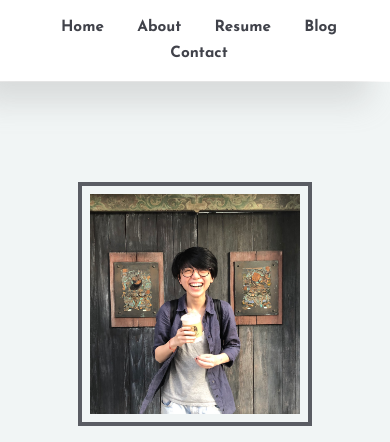
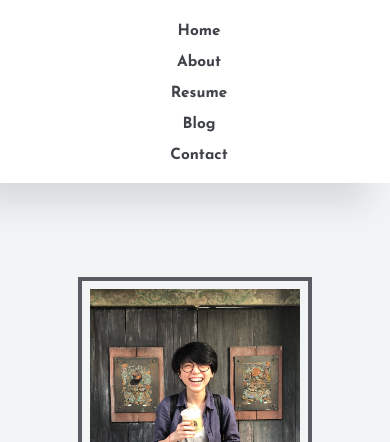
Before and after one commit to shihs/shihs.github.io, a plain HTML site: page index.html in a window 390 px wide. Shown: the top 442 px of the page. Drawn offline with Linux system fonts and the light colour scheme.

Commit message:
added display and float for navigator
make the navigator stacked

```diff
--- a/css/main.css
+++ b/css/main.css
@@ -451,6 +451,15 @@ ul.skills {
 
 @media (max-width: 685px) {
 
+  nav ul li {
+    display: block;
+    padding-top: .45em;
+  }
+
+  nav {
+    float: none;
+  }
+
   h1 {
     line-height: 1; /*行距*/
   }
```
